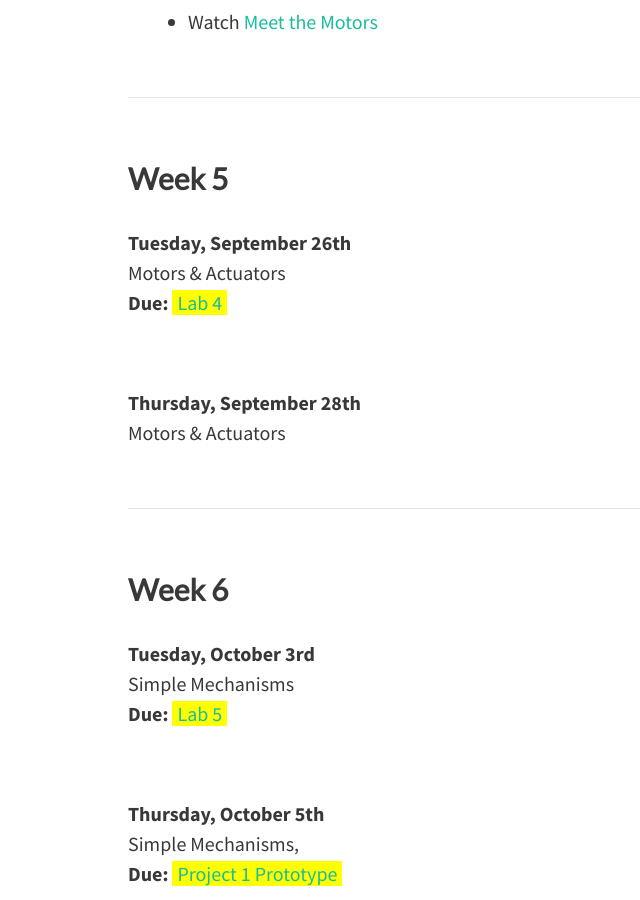
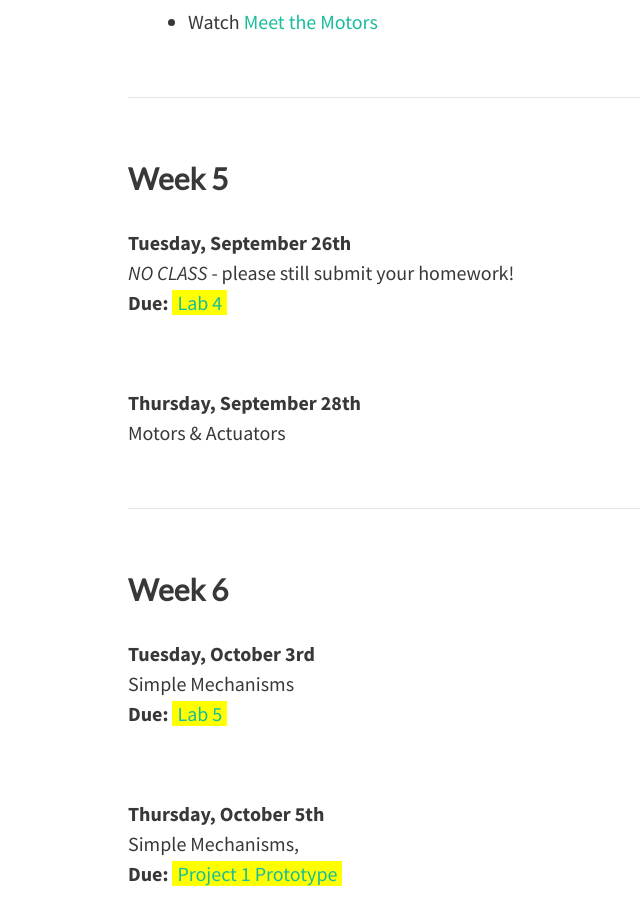
Before and after one commit to coloringchaos/object-f17, a Jekyll site: the page built from schedule.md, in a window 1280 px wide and 900 px high, scrolled down 3500 px. Shown: the whole window, without its empty margins (128-768 px from the left). Built offline with Jekyll 4.4.1, drawn with Linux system fonts in a browser that asks for light colours; nearby versions of some CDN libraries.

Commit message:
schedule

```diff
--- a/schedule.md
+++ b/schedule.md
@@ -102,7 +102,7 @@ feature-img: "img/bg1.jpg"
 
 ### Week 5
 
-**Tuesday, September 26th**<br>Motors & Actuators
+**Tuesday, September 26th**<br>*NO CLASS* - please still submit your homework!
 <br>**Due:** <span class="highlight">[Lab 4](/object-f17/lab-4)</span>
 
 
```
